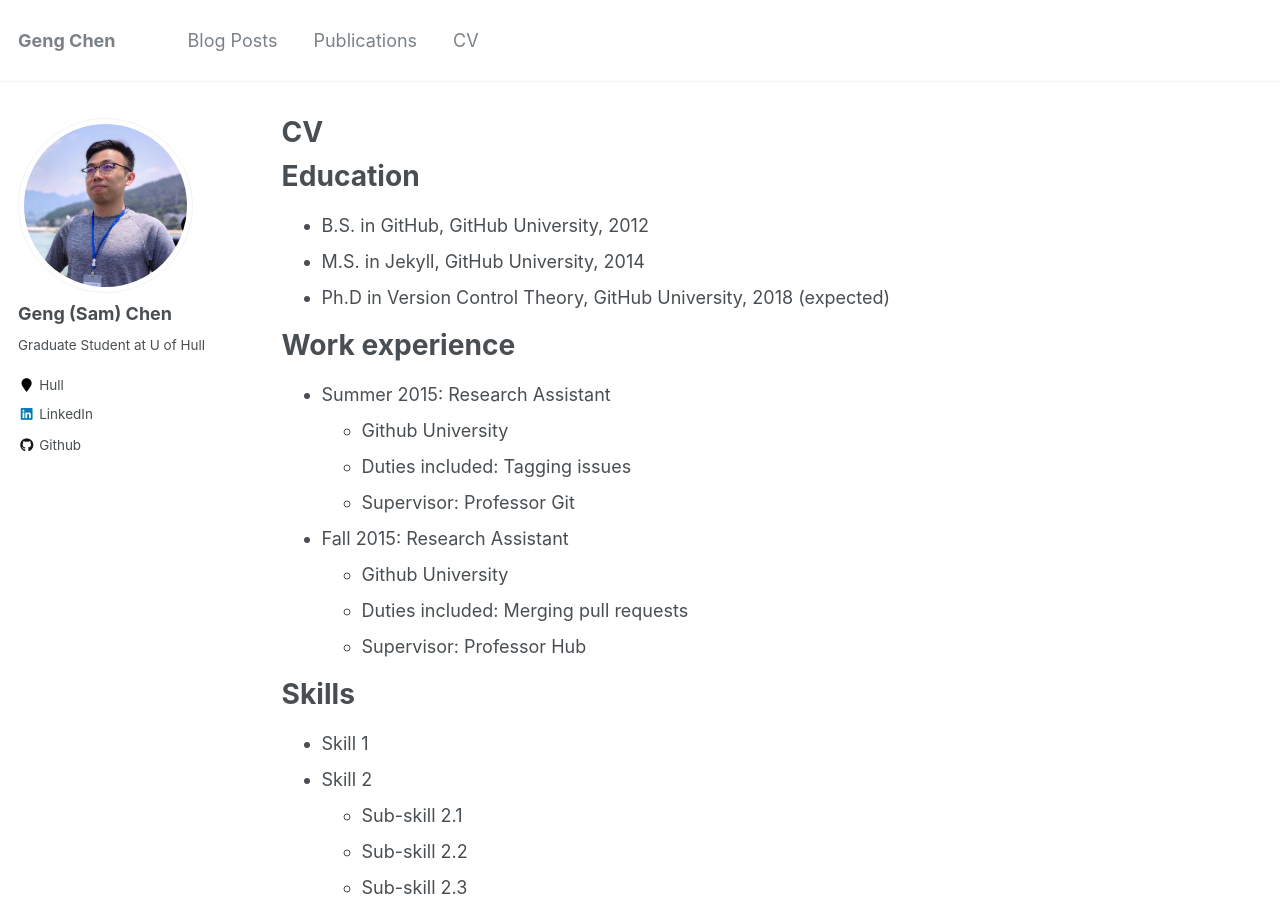
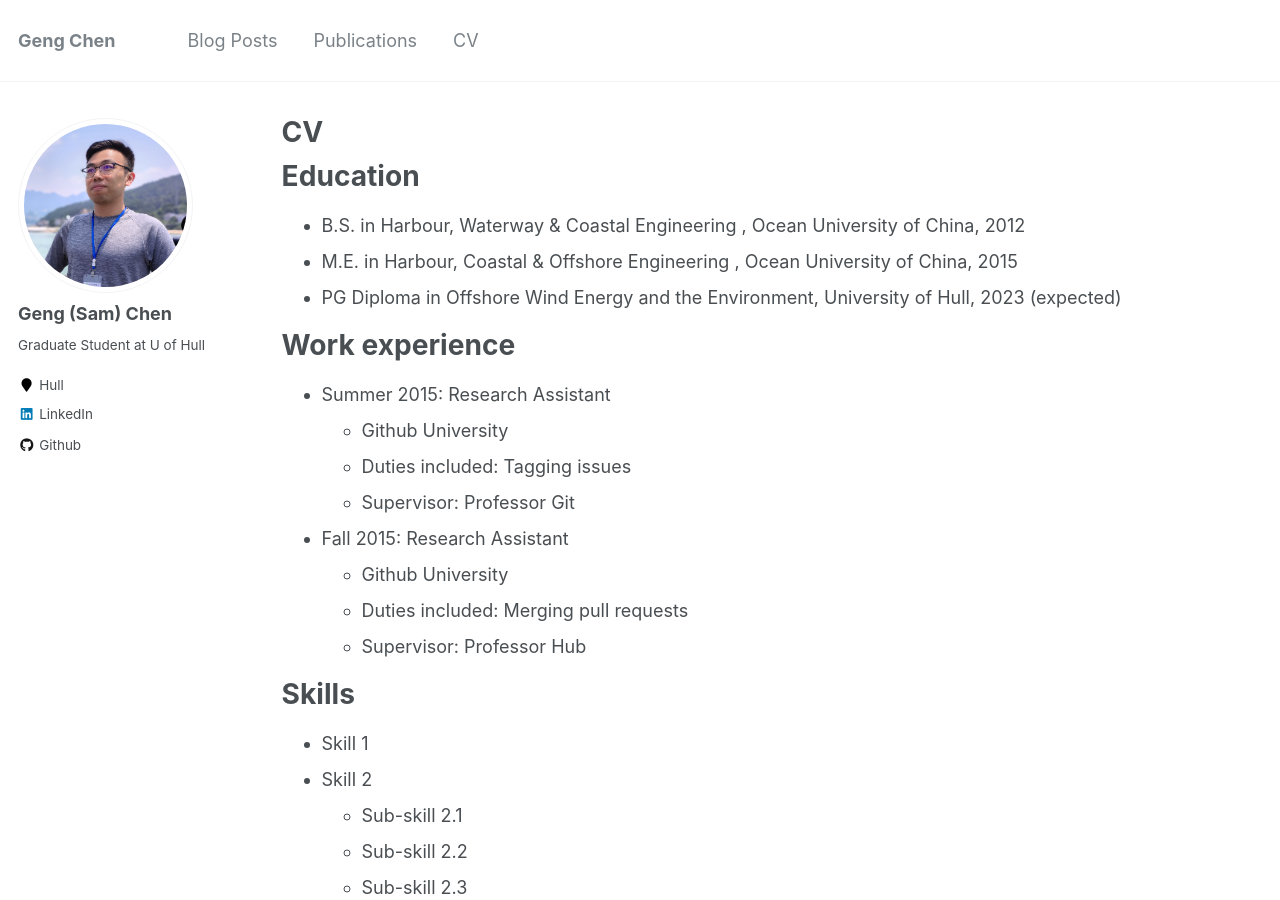
Before and after one commit to famiuer/famiuer.github.io, a Jekyll site: the page built from _pages/cv.md, in a window 1280 px wide and 900 px high. Built offline with Jekyll 4.4.1, drawn with Linux system fonts in a browser that asks for light colours.

Commit message:
update cv

```diff
--- a/_pages/cv.md
+++ b/_pages/cv.md
@@ -11,9 +11,10 @@ redirect_from:
 
 Education
 ======
-* B.S. in GitHub, GitHub University, 2012
-* M.S. in Jekyll, GitHub University, 2014
-* Ph.D in Version Control Theory, GitHub University, 2018 (expected)
+* B.S. in Harbour, Waterway & Coastal Engineering , Ocean University of China, 2012
+* M.E. in Harbour, Coastal & Offshore Engineering , Ocean University of China, 2015
+* PG Diploma in Offshore Wind Energy and the Environment, University of Hull, 2023 (expected)
+
 
 Work experience
 ======
```
